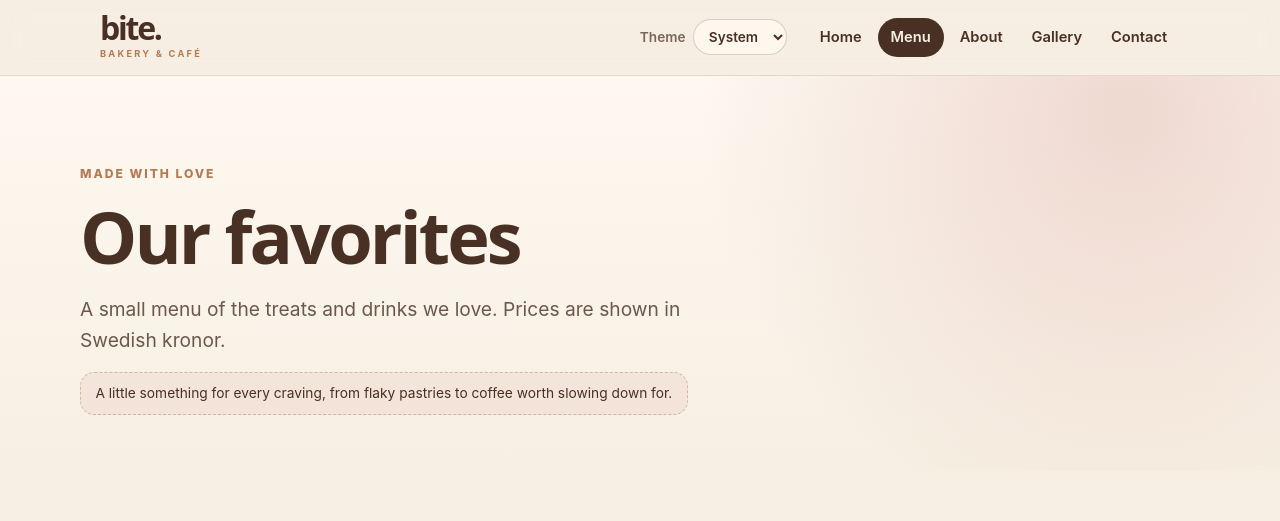
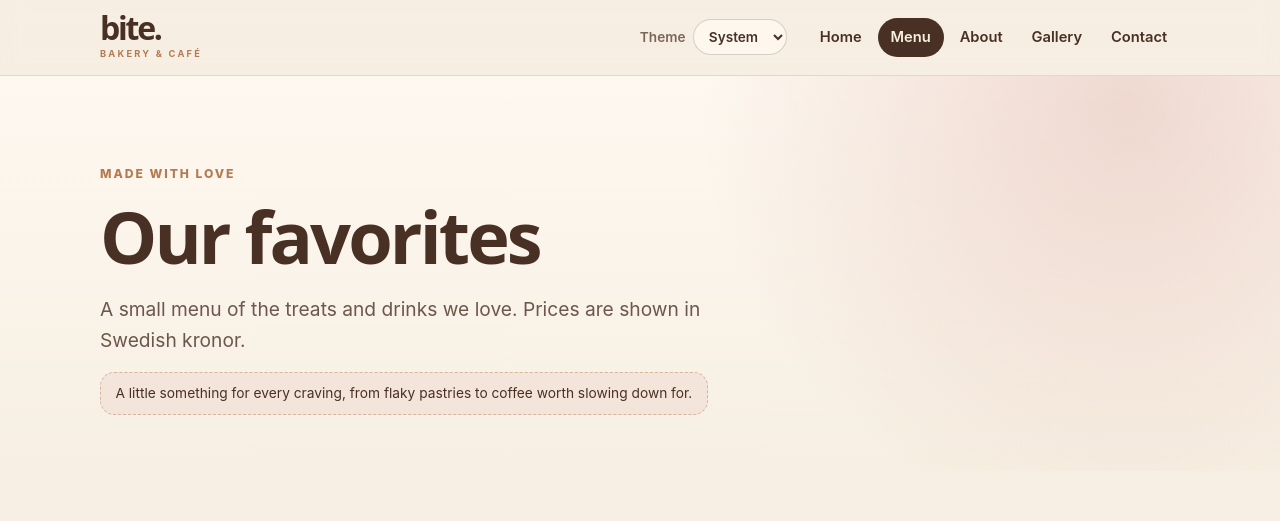
Before and after one commit to rosenberg-c/bite, a React (Vite) app: page /menu in a window 1280 px wide. Shown: the top 521 px of the page. Built offline with nearby package versions, Linux system fonts and the light colour scheme.

Commit message:
style(layout): introduce shared container convention for shell alignment

```diff
--- a/src/components/PageHeader/PageHeader.css
+++ b/src/components/PageHeader/PageHeader.css
@@ -1,5 +1,5 @@
 .page-header {
-  padding: clamp(3rem, 8vw, 5.5rem) var(--space-5) clamp(2rem, 5vw, 3.5rem);
+  padding-block: clamp(3rem, 8vw, 5.5rem) clamp(2rem, 5vw, 3.5rem);
   background:
     radial-gradient(
       circle at 88% 8%,
@@ -7,11 +7,6 @@
       transparent 36%
     ),
     linear-gradient(180deg, rgb(var(--color-surface-rgb) / 82%), transparent);
-}
-
-.page-header__inner {
-  max-width: var(--shell-width);
-  margin: 0 auto;
 }
 
 .page-header__eyebrow {
--- a/src/components/PageHeader/PageHeader.tsx
+++ b/src/components/PageHeader/PageHeader.tsx
@@ -16,7 +16,7 @@ export const PageHeader = ({
 }: PageHeaderProps) => {
   return (
     <header className="page-header">
-      <div className="page-header__inner">
+      <div className="page-header__inner container">
         <p className="page-header__eyebrow">{eyebrow}</p>
         <h1 className="page-header__title">{title}</h1>
         <p className="page-header__lead">{lead}</p>
--- a/src/features/site-layout/components/SiteFooter/SiteFooter.css
+++ b/src/features/site-layout/components/SiteFooter/SiteFooter.css
@@ -20,9 +20,7 @@
   flex-wrap: wrap;
   justify-content: space-between;
   gap: var(--space-8);
-  max-width: var(--shell-width);
-  margin: 0 auto;
-  padding: var(--space-10) var(--space-5) 1.75rem;
+  padding-block: var(--space-10) 1.75rem;
 }
 
 .site-footer__wordmark {
@@ -68,9 +66,7 @@
   flex-wrap: wrap;
   justify-content: space-between;
   gap: var(--space-2) var(--space-4);
-  max-width: var(--shell-width);
-  margin: 0 auto;
-  padding: var(--space-4) var(--space-5) var(--space-6);
+  padding-block: var(--space-4) var(--space-6);
   border-top: 1px solid rgb(var(--footer-text-rgb) / 18%);
   font-size: 0.78rem;
   color: rgb(var(--footer-text-rgb) / 72%);
--- a/src/features/site-layout/components/SiteFooter/SiteFooter.tsx
+++ b/src/features/site-layout/components/SiteFooter/SiteFooter.tsx
@@ -7,7 +7,7 @@ import "./SiteFooter.css";
 export const SiteFooter = () => {
   return (
     <footer className="site-footer">
-      <div className="site-footer__inner">
+      <div className="site-footer__inner container">
         <div className="site-footer__intro">
           <span className="site-footer__wordmark">{brand.wordmark}</span>
           <p>{brand.tagline}</p>
@@ -28,7 +28,7 @@ export const SiteFooter = () => {
         </nav>
       </div>
 
-      <div className="site-footer__bottom">
+      <div className="site-footer__bottom container">
         <p>{footerCopy.notice}</p>
         <p>{brand.name}</p>
       </div>
--- a/src/features/site-layout/components/SiteHeader/SiteHeader.css
+++ b/src/features/site-layout/components/SiteHeader/SiteHeader.css
@@ -12,9 +12,7 @@
   flex-wrap: wrap;
   align-items: center;
   gap: var(--space-3) var(--space-5);
-  max-width: var(--shell-width);
-  margin: 0 auto;
-  padding: 0.8rem var(--space-5);
+  padding-block: 0.8rem;
 }
 
 .site-header__brand {
--- a/src/features/site-layout/components/SiteHeader/SiteHeader.tsx
+++ b/src/features/site-layout/components/SiteHeader/SiteHeader.tsx
@@ -13,7 +13,7 @@ export const SiteHeader = () => {
 
   return (
     <header className="site-header">
-      <div className="site-header__inner">
+      <div className="site-header__inner container">
         <Link
           className="site-header__brand"
           to={paths.home}
--- a/src/index.css
+++ b/src/index.css
@@ -45,6 +45,13 @@ a {
   color: inherit;
 }
 
+/* Shared layout primitive for site content width. */
+.container {
+  max-width: var(--shell-width);
+  margin-inline: auto;
+  padding-inline: var(--space-5);
+}
+
 a:focus-visible,
 button:focus-visible {
   outline: 3px solid var(--color-caramel);
```
